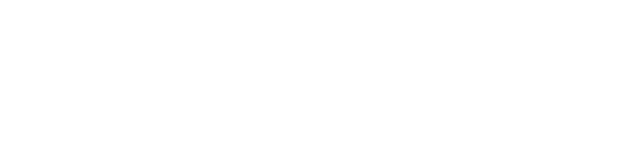
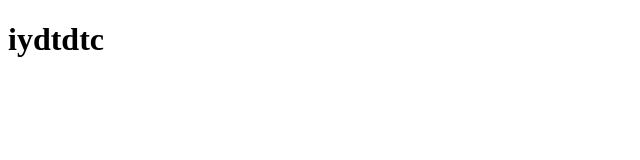
Before and after one commit to nuriddin1769727/zucco_IT_03, a plain HTML site: page index.html in a window 1280 px wide. Shown: the whole page, without its empty margins (0-640 px from the left). Drawn offline with Linux system fonts and the light colour scheme.

Commit message:
Update index.html

```diff
--- a/index.html
+++ b/index.html
@@ -7,6 +7,7 @@
     <title>Document</title>
 </head>
 <body>
+    <h1>iydtdtc</h1>
 
 </body>
 </html>
```
